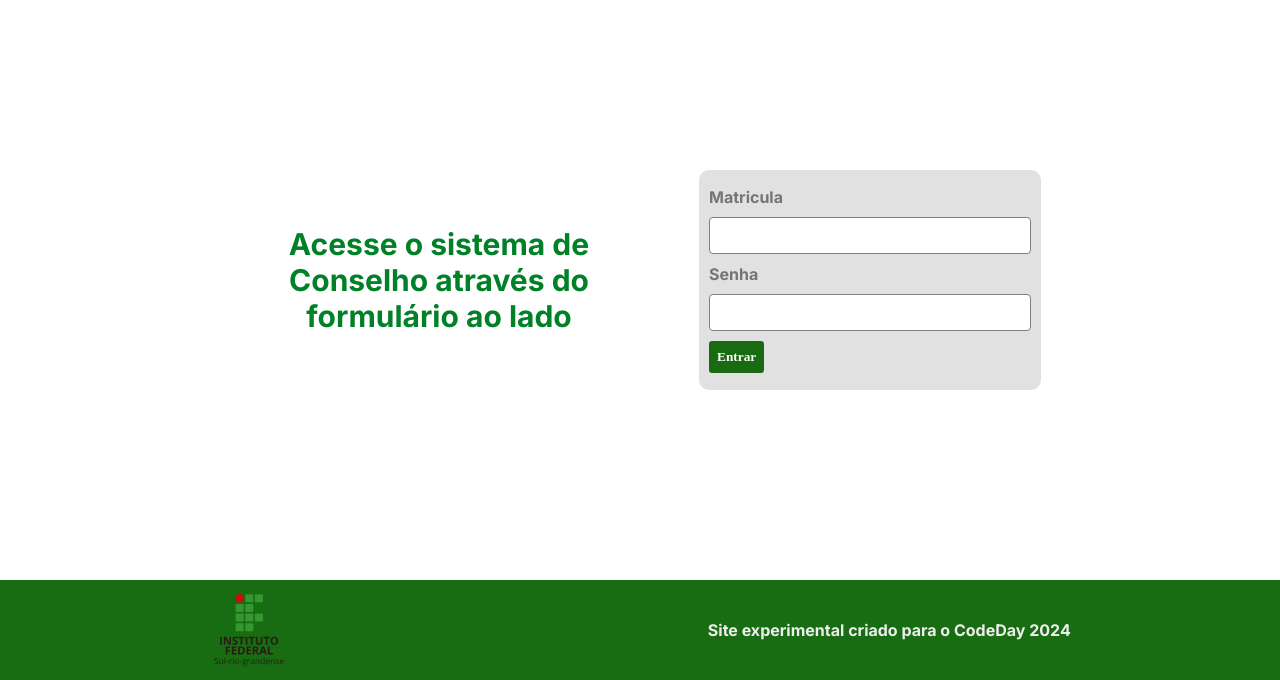
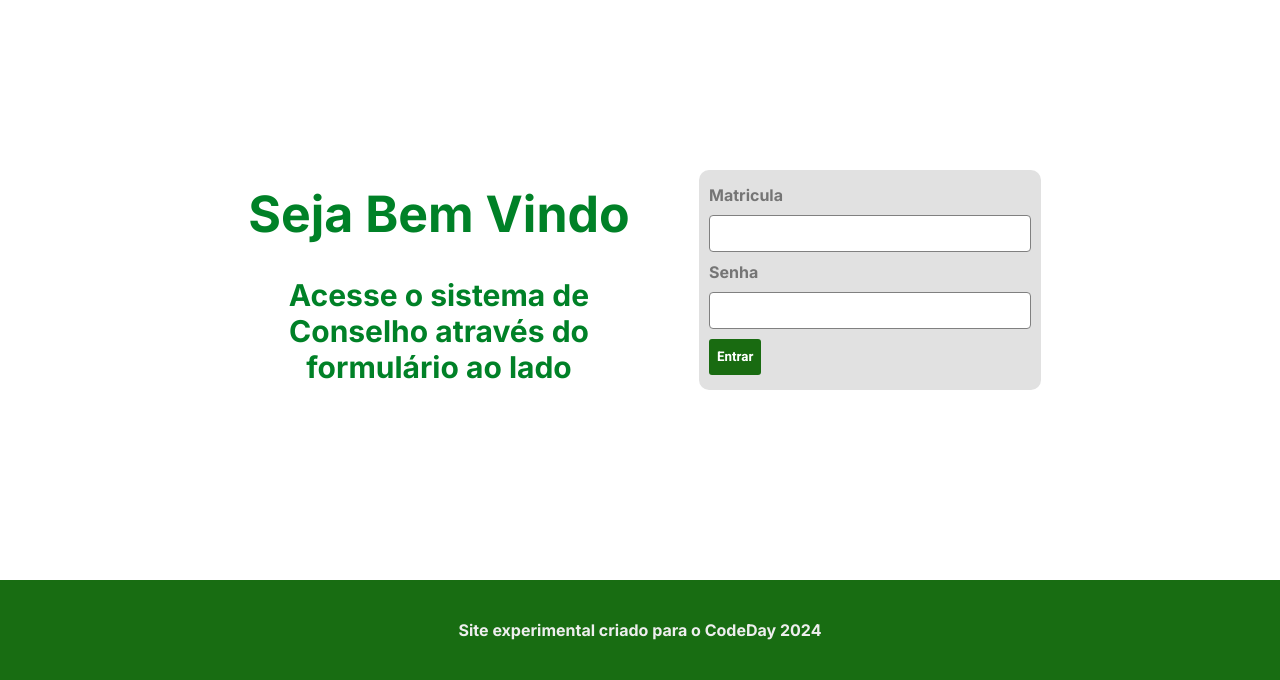
Before and after one commit to gustavoghots/CodeDay-2024, a PHP site: page /login.php in a window 1280 px wide. Shown: the part 255-935 px from the top of the page. Run offline with PHP 8.4, Linux system fonts and the light colour scheme.

Commit message:
Update login.php

```diff
--- a/login/login.php
+++ b/login/login.php
@@ -5,8 +5,9 @@
     <meta name="viewport" content="width=device-width, initial-scale=1.0">
     <title>Document</title>
     <link rel="preconnect" href="https://fonts.googleapis.com">
-<link rel="preconnect" href="https://fonts.gstatic.com" crossorigin>
-<link href="https://fonts.googleapis.com/css2?family=Inter:ital,opsz,wght@0,14..32,100..900;1,14..32,100..900&family=Open+Sans:ital,wght@0,300..800;1,300..800&display=swap" rel="stylesheet">
+    <link rel="preconnect" href="https://fonts.gstatic.com" crossorigin>
+    <link href="https://fonts.googleapis.com/css2?family=Inter:ital,opsz,wght@0,14..32,100..900;1,14..32,100..900&family=Open+Sans:ital,wght@0,300..800;1,300..800&display=swap" rel="stylesheet">
+    <link href="https://fonts.googleapis.com/css2?family=Heebo:wght@100..900&display=swap" rel="stylesheet">
     <link rel="stylesheet" href="estilo.css">
 </head>
 <body>
@@ -15,7 +16,10 @@
         <h2>Sistema para Gestão de Conselho</h2>
     </header>
     <main class="flex-row" id="conteudo">
-        <h2 id="texto-lateral">Acesse o sistema de Conselho através do formulário ao lado</h2>
+        <div>
+            <h1 id="texto-lateral-titulo">Seja Bem Vindo</h1>
+            <h2 id="texto-lateral">Acesse o sistema de Conselho através do formulário ao lado</h2>
+        </div>
         <form id="form" action="login_ok.php" method="POST" class="flex-row">
             <div class="div">
                 <label>Matricula</label>
@@ -31,7 +35,6 @@
         </form>
     </main>
         <footer class="flex-row-space">
-        <img src="../imagens/logofooter.svg" width="80">
         <p>Site experimental criado para o CodeDay 2024</p>
     </footer>
 </body>
```
